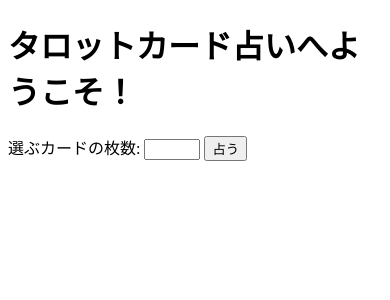
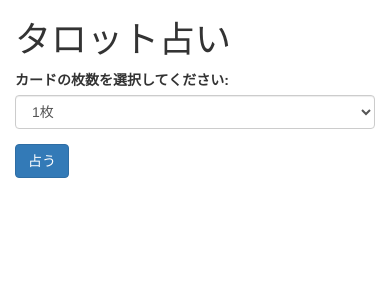
Before and after one commit to jyanagii/Tarot_Cards, a Flask app: page / in a window 390 px wide. Shown: the top 300 px of the page. Run offline with Flask 3, Linux system fonts and the light colour scheme; some libraries are stand-ins or nearby versions.

Commit message:
Responsive design

```diff
--- a/app.py
+++ b/app.py
@@ -1,7 +1,9 @@
 from flask import Flask, render_template, request
+from flask_bootstrap import Bootstrap
 import random
 
 app = Flask(__name__)
+Bootstrap(app)
 
 # タロットカードのデータ
 tarot_cards = [
@@ -38,4 +40,5 @@ def index():
     return render_template('index.html')
 
 if __name__ == '__main__':
-    pass
+    app.run()
+    # pass
--- a/templates/index.html
+++ b/templates/index.html
@@ -1,14 +1,18 @@
-<!DOCTYPE html>
-<html>
-<head>
-    <title>タロットカード占い</title>
-</head>
-<body>
-    <h1>タロットカード占いへようこそ！</h1>
-    <form method="POST">
-        <label for="num_cards">選ぶカードの枚数:</label>
-        <input type="number" id="num_cards" name="num_cards" min="1" max="22" required>
-        <button type="submit">占う</button>
-    </form>
-</body>
-</html>
+{% extends 'bootstrap/base.html' %}
+
+{% block content %}
+<div class="container mt-5">
+  <h1>タロット占い</h1>
+  <form method="post">
+    <div class="form-group">
+      <label for="num_cards">カードの枚数を選択してください:</label>
+      <select class="form-control" id="num_cards" name="num_cards">
+        <option value="1">1枚</option>
+        <option value="2">2枚</option>
+        <option value="3">3枚</option>
+      </select>
+    </div>
+    <button type="submit" class="btn btn-primary">占う</button>
+  </form>
+</div>
+{% endblock %}
```
Also changed, not shown: templates/result.html (+20 -15 lines).
